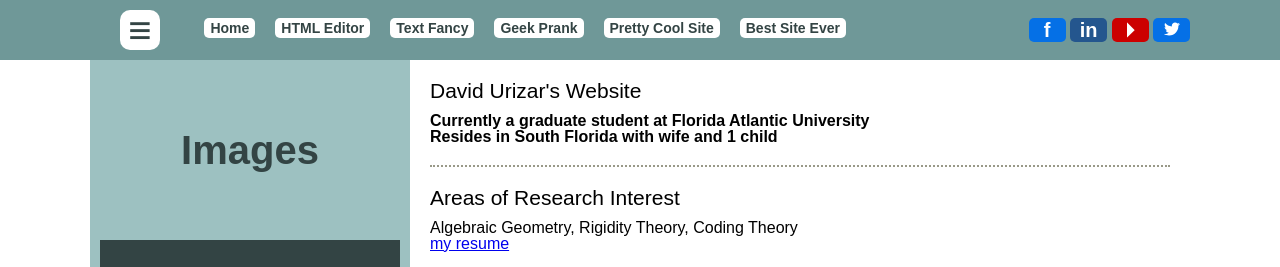
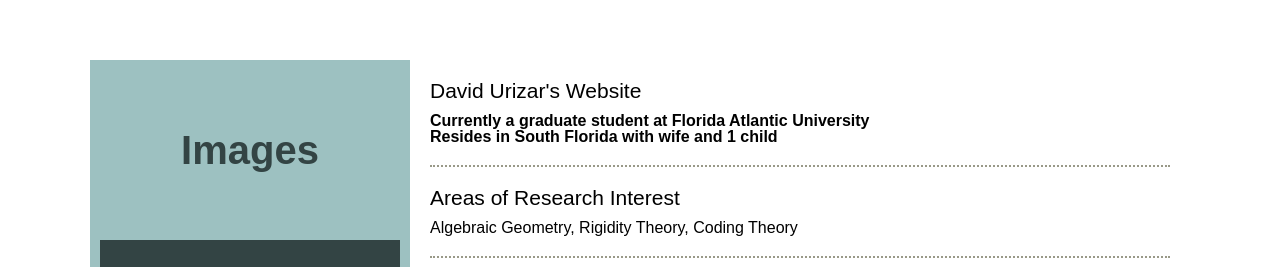
Before and after one commit to durizar2017/durizar2017.github.io, a plain HTML site: page index.html in a window 1280 px wide. Shown: the top 267 px of the page. Drawn offline with Linux system fonts and the light colour scheme; grey boxes are pictures that could not be loaded; a script that the page names is missing.

Commit message:
delete bar

```diff
--- a/index.html
+++ b/index.html
@@ -11,50 +11,7 @@
     <script src="script.js"></script>
 </head>
 <body>
-<header>
-	<div id="header">
-		<div class="socialButtons">
-			<a class="facebook" href="https://www.facebook.com/htmlcoding">f</a>
-			<a class="linkedin" href="https://www.linkedin.com/in/ferencdenes/">in</a>
-			<a class="youtube" href="https://www.youtube.com/channel/UCn38Jw1sJzbjVHO95Zp0Sww/videos">&#128898;</a>
-			<a class="twitter" href="https://twitter.com/RuwixCube">
 
-<svg version="1.1" id="Capa_1" xmlns="http://www.w3.org/2000/svg" xmlns:xlink="http://www.w3.org/1999/xlink" x="0px" y="0px"
-	 viewBox="0 0 512 512" style="enable-background:new 0 0 512 512;" xml:space="preserve">
-
-	<g>
-		<path d="M512,97.248c-19.04,8.352-39.328,13.888-60.48,16.576c21.76-12.992,38.368-33.408,46.176-58.016
-			c-20.288,12.096-42.688,20.64-66.56,25.408C411.872,60.704,384.416,48,354.464,48c-58.112,0-104.896,47.168-104.896,104.992
-			c0,8.32,0.704,16.32,2.432,23.936c-87.264-4.256-164.48-46.08-216.352-109.792c-9.056,15.712-14.368,33.696-14.368,53.056
-			c0,36.352,18.72,68.576,46.624,87.232c-16.864-0.32-33.408-5.216-47.424-12.928c0,0.32,0,0.736,0,1.152
-			c0,51.008,36.384,93.376,84.096,103.136c-8.544,2.336-17.856,3.456-27.52,3.456c-6.72,0-13.504-0.384-19.872-1.792
-			c13.6,41.568,52.192,72.128,98.08,73.12c-35.712,27.936-81.056,44.768-130.144,44.768c-8.608,0-16.864-0.384-25.12-1.44
-			C46.496,446.88,101.6,464,161.024,464c193.152,0,298.752-160,298.752-298.688c0-4.64-0.16-9.12-0.384-13.568
-			C480.224,136.96,497.728,118.496,512,97.248z"/>
-	</g>
-</svg>
-
-			</a>
-		</div>
-		<div id="mobileMenuToggle" title="Menu">M</div>
-		<a href="/" id="mobileLogo">HTML5 Templates</a>
-		<div id="headerLeft">
-			<div id="menuToggle">&equiv;</div>
-		</div>
-		<div id="headerRight">
-			<nav>
-				<ul>
-					<li><a href="/">Home</a>
-					<li><a rel="nofollow" href="https://htmlg.com/html-editor/">HTML Editor</a>
-					<li><a rel="nofollow" href="https://textfancy.com/">Text Fancy</a>
-					<li><a rel="nofollow" href="https://geekprank.com/">Geek Prank</a>
-					<li><a rel="nofollow" href="https://prettycoolsite.com/">Pretty Cool Site</a>
-					<li><a rel="nofollow" href="https://bestsiteever.com/">Best Site Ever</a>
-				</ul>
-			</nav>
-		</div>
-	</div>
-</header>
 <div id="wrapall">
 	<div id="sidebar">
 		<div id="stickThis">
@@ -87,7 +44,6 @@
 				<article>
 					<h2>Areas of Research Interest</h2>
 					<p>Algebraic Geometry, Rigidity Theory, Coding Theory</p>
-					<a href="Resume.pdf">my resume</a>
 				</article>
 				<article>
 					<h2>Curriculum vitae</h2>
```
